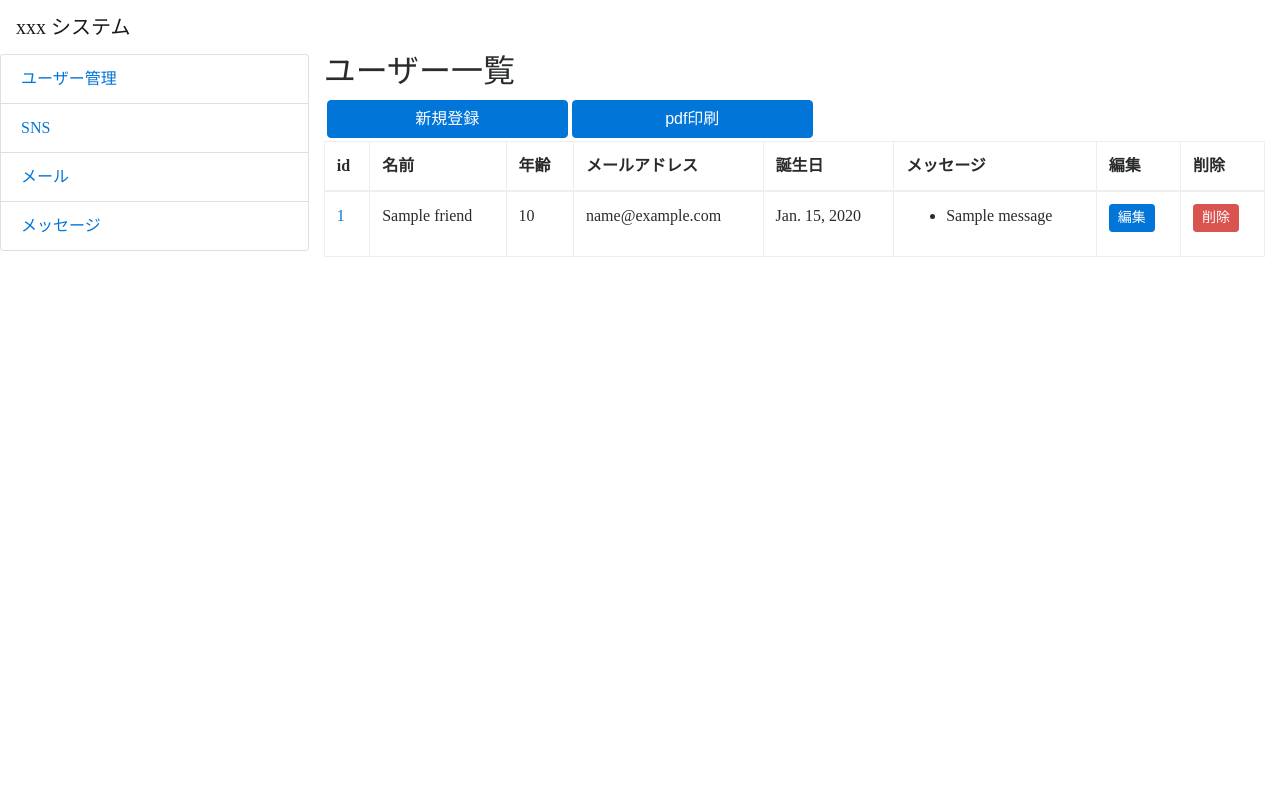
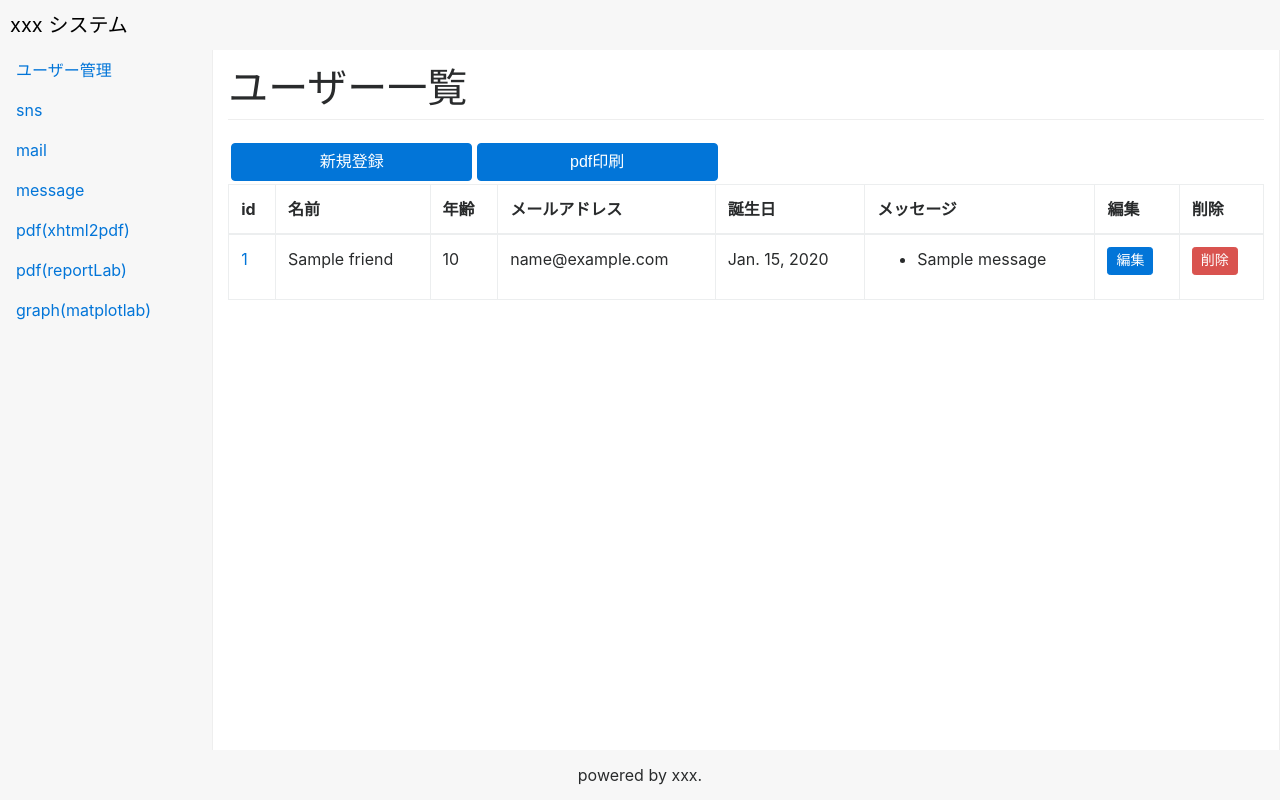
Before and after one commit to coockie2/django_sample_app, a Django app: page /hello/ in a window 1280 px wide. Run offline with Django 3.2, Linux system fonts and the light colour scheme; tables that the repository leaves empty hold one stand-in row (values such as "Sample post"); some libraries are stand-ins or nearby versions; some web fonts are replaced.

Commit message:
レイアウト分割

```diff
--- /dev/null
+++ b/common/static/css/base.css
@@ -0,0 +1,94 @@
+<style type="text/css">
+    body {
+        margin: 0;
+        padding: 0;
+        width:100%;
+        height: 100%
+    }
+
+    header {
+      position:fixed;
+      top:0;
+      left:0;
+      z-index:10;
+      width:100%;
+      height:50px;
+    }
+
+    footer {
+      position:fixed;
+      bottom:0;
+      left:0;
+      z-index:10;
+      width:100%;
+      height:50px;
+    }
+
+    .header-font {
+        padding-left: 10px;
+        font-size: 1.25rem;
+        color: black;
+    }
+
+    a:hover {
+        text-decoration: none;
+        color: black;
+    }
+
+    .max_height {
+        height: 100%;
+    }
+
+    .child-header {
+      position: relative;
+      top: 20%;
+      -webkit-transform: translateY(-50%); /* Safari用 */
+      transform: translateY(-50%);
+    }
+
+    .child-footer {
+      position: relative;
+      top: 75%;
+      -webkit-transform: translateY(-50%); /* Safari用 */
+      transform: translateY(-50%);
+      text-align: center;
+    }
+
+    h1 {
+      margin-bottom: 20px;
+      padding-bottom: 9px;
+      border-bottom: 1px solid #eee;
+    }
+
+    /*
+     * Sidebar
+     */
+
+    .sidebar, .container {
+      width: 100%;
+      position: fixed;
+      top: 50px;
+      bottom: 50px;
+      left: 0;
+      z-index: 1000;
+      overflow-x: hidden;
+      overflow-y: auto; /* Scrollable contents if viewport is shorter than content. */
+      border-right: 1px solid #eee;
+    }
+
+    /* Sidebar navigation */
+    .sidebar, .container {
+      padding-left: 0;
+      padding-right: 0;
+    }
+
+    .footer {
+        position: fixed;
+        top: 850px;
+        bottom: 0;
+        width: 100%;
+        height: 60px;
+        line-height: 60px;
+        background-color: #f5f5f5;
+    }
+</style>
--- a/common/templates/includes/footer.html
+++ b/common/templates/includes/footer.html
@@ -0,0 +1,3 @@
+<footer class="bg-faded ">
+    <div class="max_height child-footer">powered by xxx.</div>
+</footer>
--- a/common/templates/includes/header.html
+++ b/common/templates/includes/header.html
@@ -0,0 +1,6 @@
+<header>
+    <!-- ナビゲーションバー -->
+    <nav class="bg-faded max_height">
+        <a class="max_height child-header header-font" href="/">xxx システム</a>
+    </nav>
+</header>
--- /dev/null
+++ b/common/templates/includes/side_menu.html
@@ -0,0 +1,25 @@
+<nav class="col-sm-3 col-md-2 hidden-xs-down bg-faded sidebar">
+  <ul class="nav nav-pills flex-column">
+    <li class="nav-item">
+      <a class="nav-link" href="{% url 'hello:index' %}">ユーザー管理</a>
+    </li>
+    <li class="nav-item">
+      <a class="nav-link" href="{% url 'sns:index' %}" style="pointer-events: none;">sns</a>
+    </li>
+    <li class="nav-item">
+      <a class="nav-link" href="{% url 'mail:index' %}" style="pointer-events: none;">mail</a>
+    </li>
+    <li class="nav-item">
+      <a class="nav-link" href="{% url 'message:index' %}">message</a>
+    </li>
+    <li class="nav-item">
+      <a class="nav-link" href="{% url 'hello:pdf' %}">pdf(xhtml2pdf)</a>
+    </li>
+    <li class="nav-item">
+      <a class="nav-link" href="{% url 'hello:pdf2' %}">pdf(reportLab)</a>
+    </li>
+    <li class="nav-item">
+      <a class="nav-link" href="{% url 'graph:index' %}">graph(matplotlab)</a>
+    </li>
+  </ul>
+</nav>
--- a/common/templates/layout.html
+++ b/common/templates/layout.html
@@ -3,65 +3,42 @@
     <head>
         <meta charset="utf-8">
         <title>xxx システム|{% block title %}{% endblock %}</title>
+
+        <!-- bootstrap用 -->
         <link rel="stylesheet" href="https://maxcdn.bootstrapcdn.com/bootstrap/4.0.0-alpha.6/css/bootstrap.min.css" integrity="sha384-rwoIResjU2yc3z8GV/NPeZWAv56rSmLldC3R/AZzGRnGxQQKnKkoFVhFQhNUwEyJ" crossorigin="anonymous">
         <script src="https://code.jquery.com/jquery-3.1.1.slim.min.js" integrity="sha384-A7FZj7v+d/sdmMqp/nOQwliLvUsJfDHW+k9Omg/a/EheAdgtzNs3hpfag6Ed950n" crossorigin="anonymous"></script>
         <script src="https://cdnjs.cloudflare.com/ajax/libs/tether/1.4.0/js/tether.min.js" integrity="sha384-DztdAPBWPRXSA/3eYEEUWrWCy7G5KFbe8fFjk5JAIxUYHKkDx6Qin1DkWx51bBrb" crossorigin="anonymous"></script>
         <script src="https://maxcdn.bootstrapcdn.com/bootstrap/4.0.0-alpha.6/js/bootstrap.min.js" integrity="sha384-vBWWzlZJ8ea9aCX4pEW3rVHjgjt7zpkNpZk+02D9phzyeVkE+jo0ieGizqPLForn" crossorigin="anonymous"></script>
-        <style type="text/css">
-            @font-face {
-              font-family: "japanese";
-              src: url("{% static 'fonts/MS Gothic.ttf' %}");
-            }
-            @page {
-              size: A4;
-              font-family: "japanese";
-            }
-            html, body {
-              font-family: "japanese";
-            }
-        </style>
+
+        <!-- 独自CSS -->
+        <link rel="stylesheet" href="{% static 'css/base.css' %}">
     </head>
 
     <body>
-        <!-- ナビゲーションバー -->
-        <nav class="navbar navbar-expand-lg navbar-light bg-light">
-            <a class="navbar-brand" href="/">xxx システム</a>
-        </nav>
+        <!-- ヘッダー -->
+        {% include 'includes/header.html' %}
 
-        <div class="row" style="margin-right: 0px">
-            <!-- サイドメニュー -->
-            <div class="col-3" style="padding-right: 0px">
-                <div class="card">
-                    <ul class="list-group list-group-flush">
-                        <li class="list-group-item">
-                            <a href="{% url 'hello:index' %}">ユーザー管理</a>
-                        </li>
+        <div class="container-fluid">
+            <div class="row">
+                <div class="container">
+                    <!-- サイドメニュー -->
+                    {% include 'includes/side_menu.html' %}
 
-                        <li class="list-group-item">
-                            <a href="{% url 'sns:index' %}">SNS</a>
-                        </li>
+                    <main class="col-sm-9 offset-sm-3 col-md-10 offset-md-2 pt-3">
+                        <!-- メッセージ -->
+                        {% include 'includes/message.html' %}
 
-                        <li class="list-group-item">
-                            <a href="{% url 'mail:index' %}" style="pointer-events: none;">メール</a>
-                        </li>
+                        <h1>{% block page_title %}{% endblock %}</h1>
 
-                        <li class="list-group-item">
-                            <a href="{% url 'message:index' %}">メッセージ</a>
-                        </li>
-                    </ul>
+                        {% block content %}
+                            {{ content }}
+                        {% endblock %}
+                    </main>
                 </div>
             </div>
 
-            <div class="col-9">
-                {% block title2 %}{% endblock %}
-
-                <!-- メッセージ -->
-                {% include 'includes/message.html' %}
-
-                {% block content %}
-                    {{ content }}
-                {% endblock %}
-            </div>
+            <!-- フッター -->
+            {% include 'includes/footer.html' %}
         </div>
         {% block extra_js %}{% endblock %}
     </body>
--- a/hello/templates/hello/index.html
+++ b/hello/templates/hello/index.html
@@ -3,8 +3,8 @@
 ユーザー一覧
 {% endblock %}
 
-{% block title2 %}
-<h2>ユーザー一覧</h2>
+{% block page_title %}
+ユーザー一覧
 {% endblock %}
 
 
--- a/home/templates/home/index.html
+++ b/home/templates/home/index.html
@@ -3,6 +3,6 @@
 TOPページ!
 {% endblock %}
 
-{% block content %}
-<h1>TOPページ!</h1>
+{% block page_title %}
+TOPページ!
 {% endblock %}
```
Also changed, not shown: graph/templates/graph/index.html (+12 -10 lines), message/templates/message/index.html (+6 -2 lines), .spyproject/workspace.ini, common/templates/includes/menu.html (deleted).
